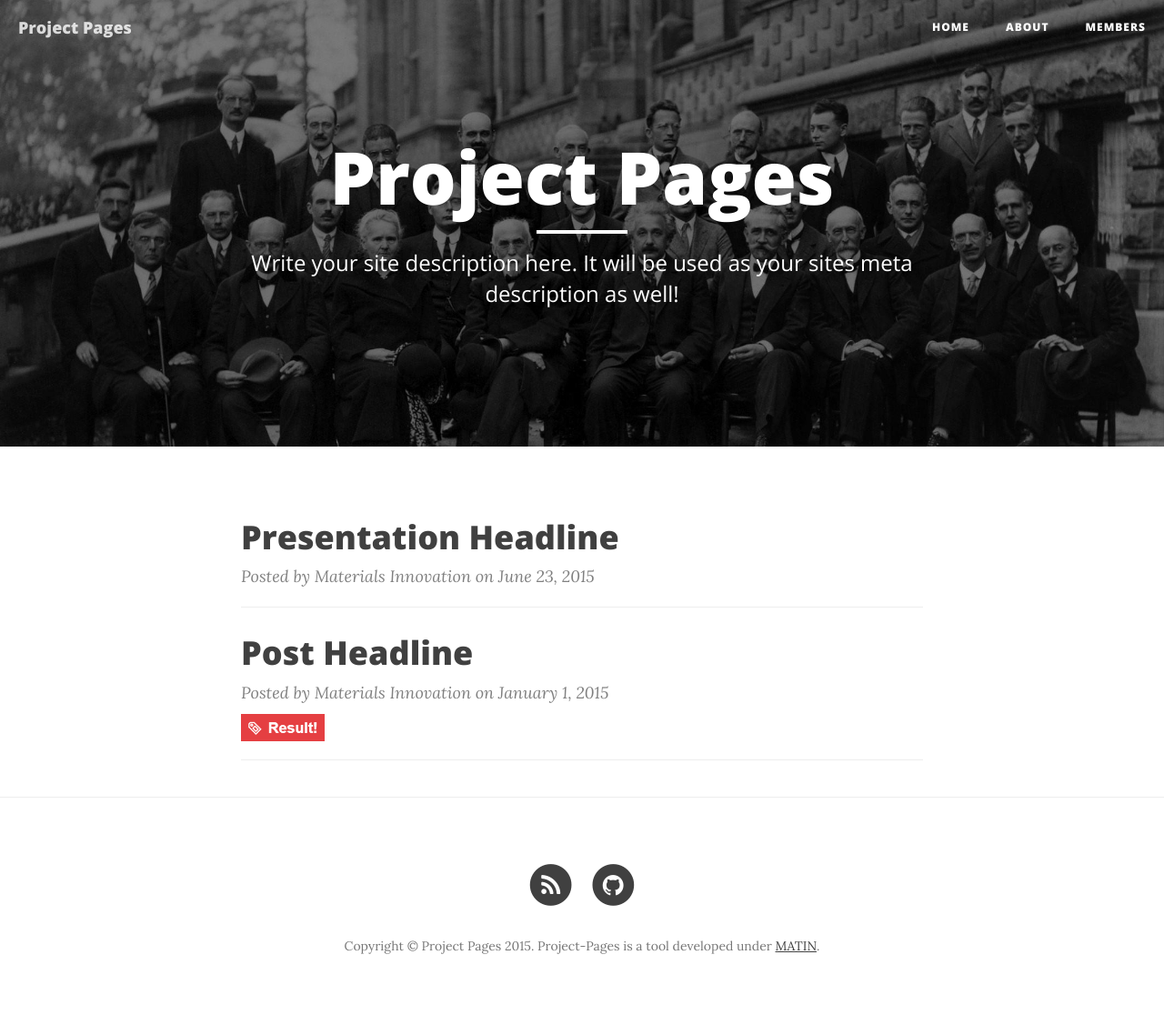
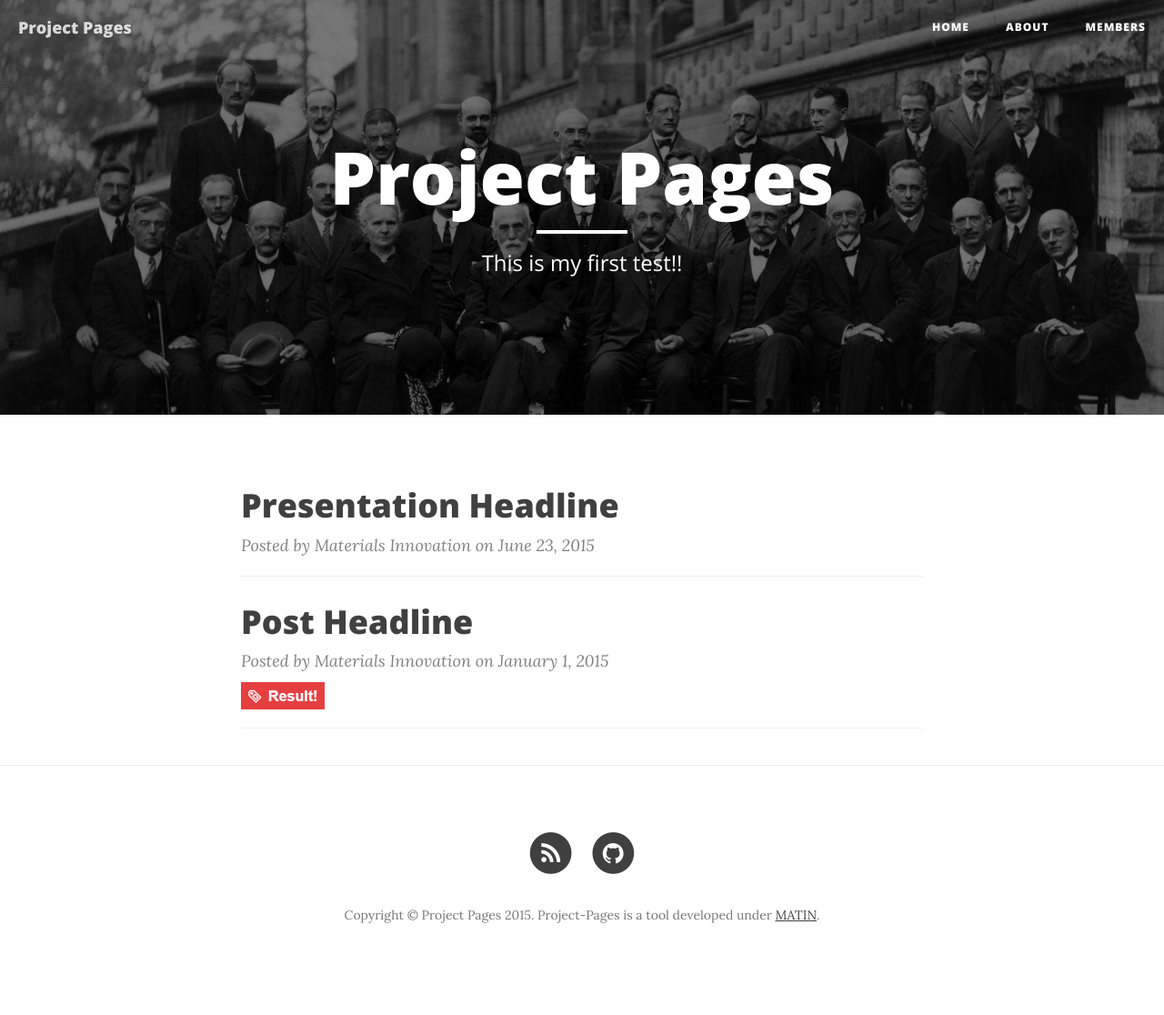
Before and after one commit to darrenm13/Test1, a Jekyll site: the page built from index.html, in a window 1280 px wide. Shown: the whole page at 91% size. Built offline with Jekyll 4.4.1, drawn with Linux system fonts in a browser that asks for light colours; nearby versions of some CDN libraries; the list of posts is cut into pages by our own code; after the commit the page ends 1082 px from its top, so only the background shows below that.

Commit message:
Update _config.yml

```diff
--- a/_config.yml
+++ b/_config.yml
@@ -2,11 +2,11 @@
 
 title: Project Pages
 header-img: img/home-bg.jpg
-email: your-email@yourdomain.com
-description: "Write your site description here. It will be used as your sites meta description as well!"
+email: darrenmm33@gmail.com
+description: "This is my first test!!"
 baseurl: "/project-pages"
 url: "http://matin-hub.github.io"
-github_username:  matin-hub
+github_username:  darrenm13
 project_repository: project-pages
 
 # Build settings
```
